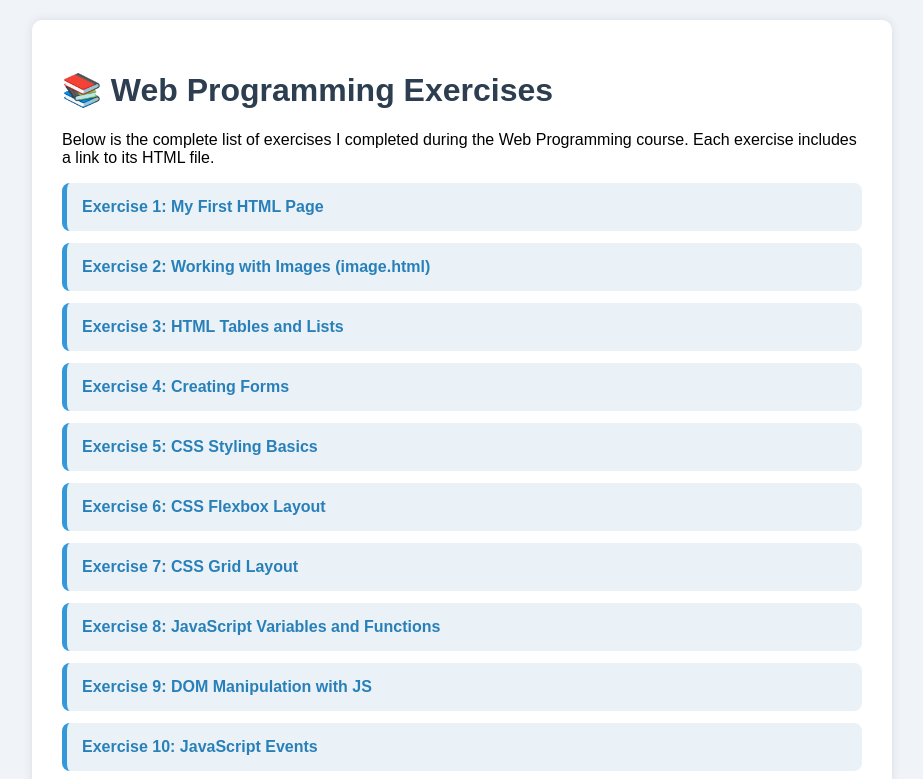
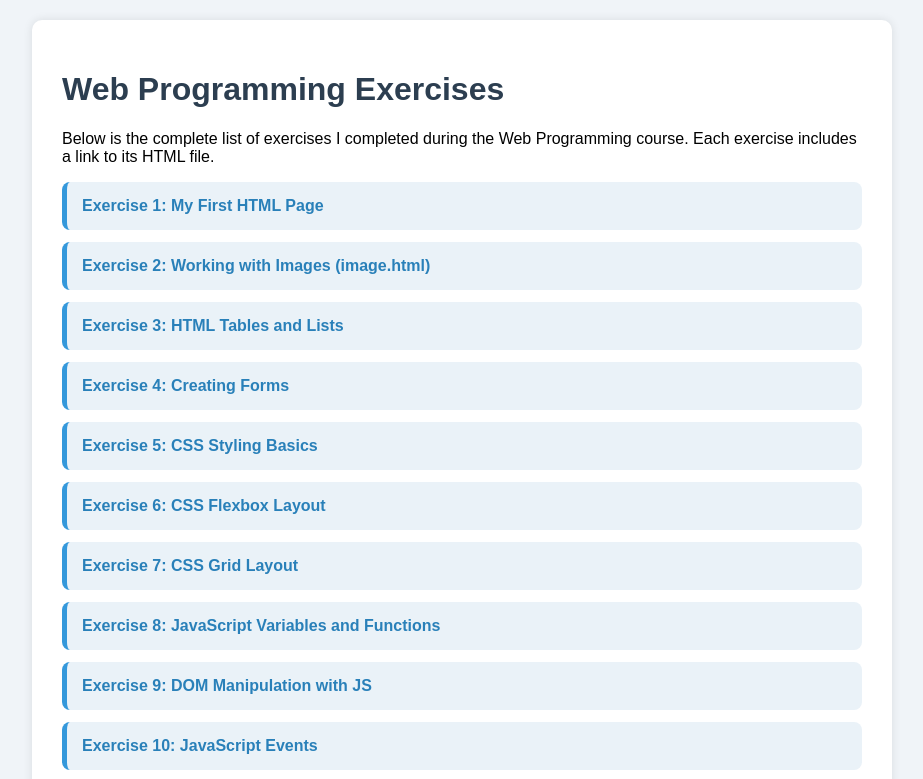
Before and after one commit to hejranbaraki1-star/HejranBaraki.github.io, a plain HTML site: page workinwebprogramming.html in a window 1280 px wide. Shown: the top 779 px of the page, without its empty margins (178-1101 px from the left). Drawn offline with Linux system fonts and the light colour scheme.

Commit message:
Update workinwebprogramming.html

```diff
--- a/workinwebprogramming.html
+++ b/workinwebprogramming.html
@@ -19,7 +19,7 @@
 </head>
 <body>
 <div class="container">
-    <h1>📚 Web Programming Exercises</h1>
+    <h1>Web Programming Exercises</h1>
     <p>Below is the complete list of exercises I completed during the Web Programming course. Each exercise includes a link to its HTML file.</p >
     <ul>
         <li><a href=" ">Exercise 1: My First HTML Page</a ></li>
```
